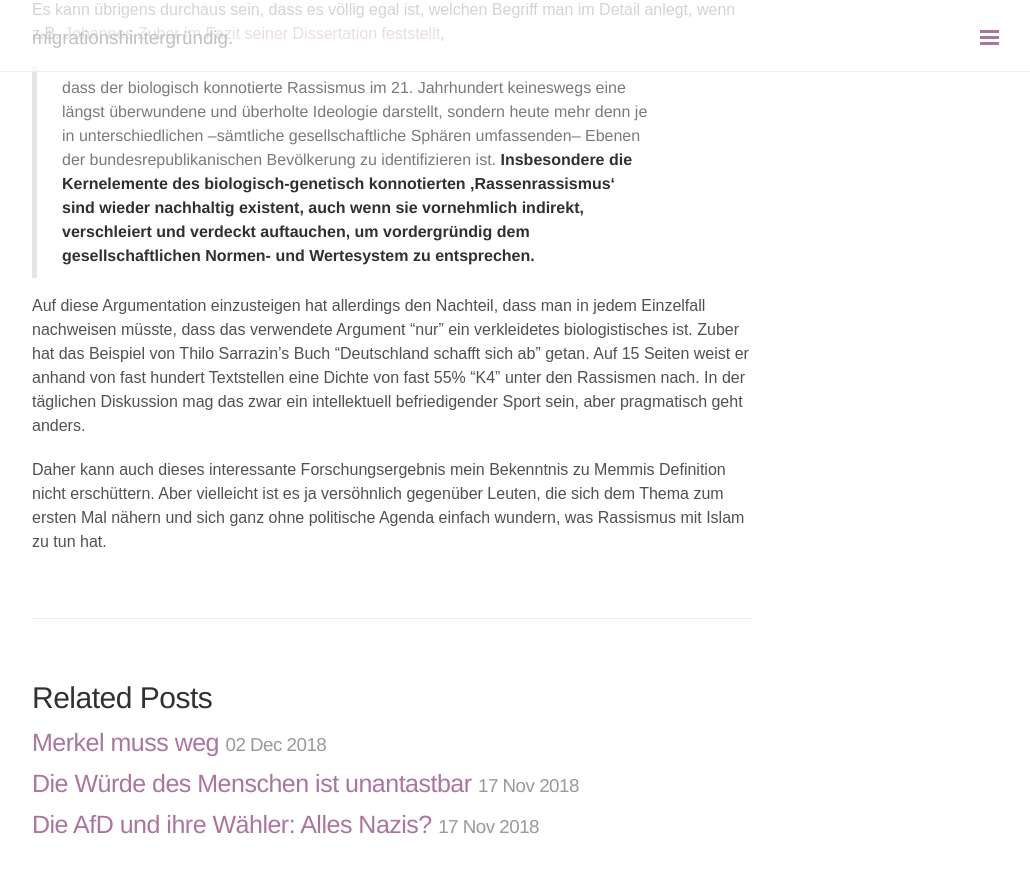
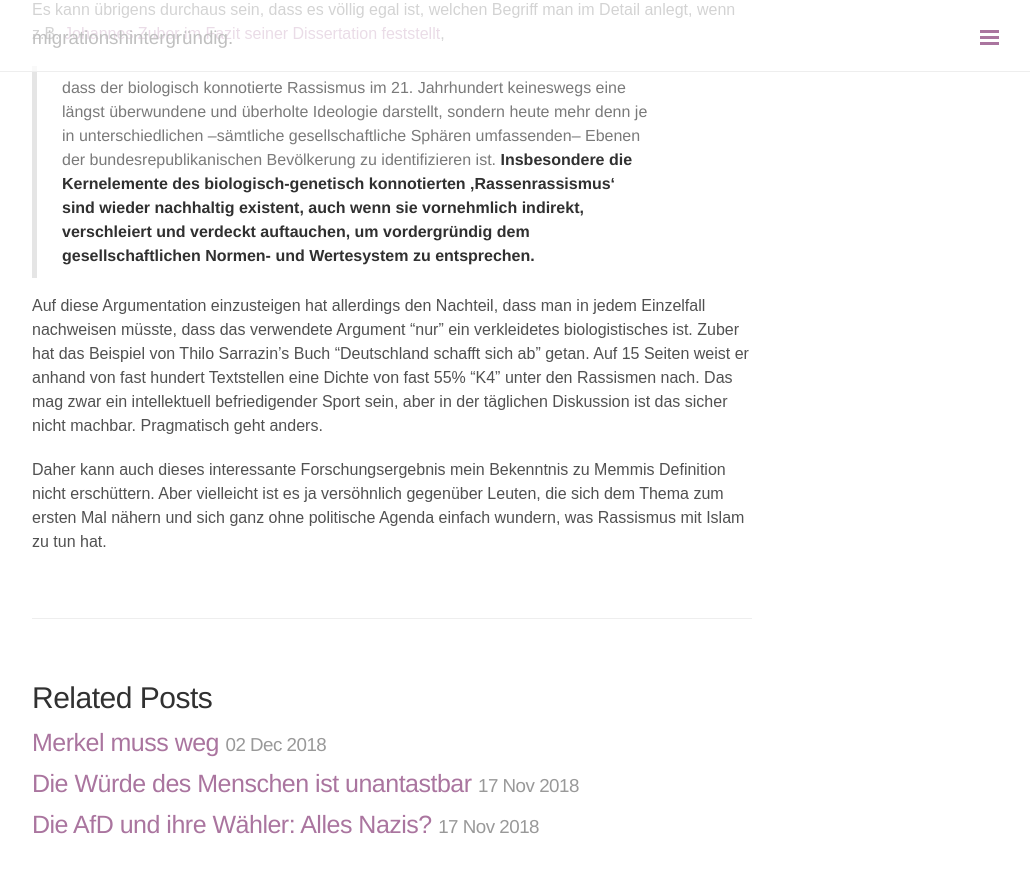
Before and after one commit to turkishmaid/turkishmaid.github.io, a Jekyll site: the page built from _posts/2018-12-13-was-ist-fuer-mich-rassismus.md, in a window 1280 px wide and 900 px high, scrolled down 3913 px. Shown: the top 873 px of the window, without its empty margins (248-1278 px from the left). Built offline with Jekyll 4.4.1, drawn with Linux system fonts in a browser that asks for light colours; comment, search, counter and statistics services are not loaded.

Commit message:
Rassismus update

```diff
--- a/_posts/2018-12-13-was-ist-fuer-mich-rassismus.md
+++ b/_posts/2018-12-13-was-ist-fuer-mich-rassismus.md
@@ -77,6 +77,6 @@ Es kann übrigens durchaus sein, dass es völlig egal ist, welchen Begriff man i
 
 > dass der biologisch konnotierte Rassismus im 21. Jahrhundert keineswegs eine längst überwundene und überholte Ideologie darstellt, sondern heute mehr denn je in unterschiedlichen –sämtliche gesellschaftliche Sphären umfassenden– Ebenen der bundesrepublikanischen Bevölkerung zu identifizieren ist. **Insbesondere die Kernelemente des biologisch-genetisch konnotierten ‚Rassenrassismus‘ sind wieder nachhaltig existent, auch wenn sie vornehmlich indirekt, verschleiert und verdeckt auftauchen, um vordergründig dem gesellschaftlichen Normen- und Wertesystem zu entsprechen.**
 
-Auf diese Argumentation einzusteigen hat allerdings den Nachteil, dass man in jedem Einzelfall nachweisen müsste, dass das verwendete Argument "nur" ein verkleidetes biologistisches ist. Zuber hat das Beispiel von Thilo Sarrazin's Buch "Deutschland schafft sich ab" getan. Auf 15 Seiten weist er anhand von fast hundert Textstellen eine Dichte von fast 55% "K4" unter den Rassismen nach. In der täglichen Diskussion mag das zwar ein intellektuell befriedigender Sport sein, aber pragmatisch geht anders.
+Auf diese Argumentation einzusteigen hat allerdings den Nachteil, dass man in jedem Einzelfall nachweisen müsste, dass das verwendete Argument "nur" ein verkleidetes biologistisches ist. Zuber hat das Beispiel von Thilo Sarrazin's Buch "Deutschland schafft sich ab" getan. Auf 15 Seiten weist er anhand von fast hundert Textstellen eine Dichte von fast 55% "K4" unter den Rassismen nach. Das mag zwar ein intellektuell befriedigender Sport sein, aber in der täglichen Diskussion ist das sicher nicht machbar. Pragmatisch geht anders.
 
 Daher kann auch dieses interessante Forschungsergebnis mein Bekenntnis zu Memmis Definition nicht erschüttern. Aber vielleicht ist es ja versöhnlich gegenüber Leuten, die sich dem Thema zum ersten Mal nähern und sich ganz ohne politische Agenda einfach wundern, was Rassismus mit Islam zu tun hat.
```
